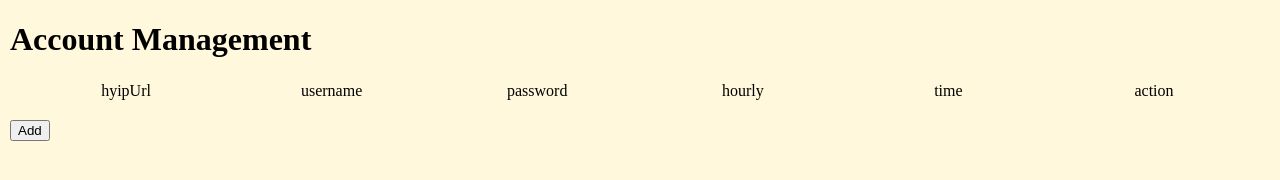
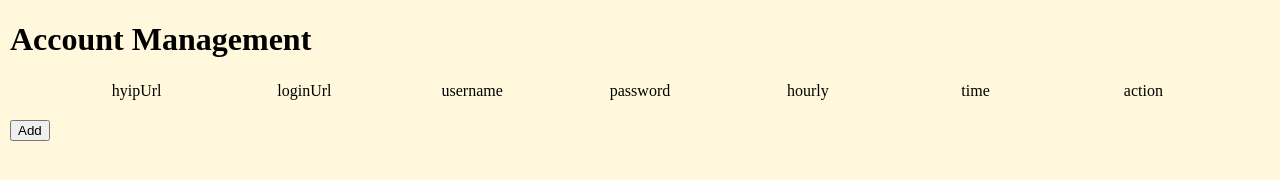
Before and after one commit to phamhuuhien/hyip, a website: page website/index.html in a window 1280 px wide. Drawn offline with Linux system fonts and the light colour scheme; no server answers.

Commit message:
Add Login Url

```diff
--- a/website/index.html
+++ b/website/index.html
@@ -17,7 +17,7 @@
 }
 
 .container .item {
-    flex-basis: 16%;
+    flex-basis: 13%;
 	margin: 2px;
 }
 
@@ -36,6 +36,7 @@
 <div class="contentbox">
 	<div class='container'>
 		<label class='item header'>hyipUrl</label>
+		<label class='item header'>loginUrl</label>
 		<label class='item header'>username</label>
 		<label class='item header'>password</label>
 		<label class='item header'>hourly</label>
@@ -44,6 +45,7 @@
 	</div>
 	<div ng-repeat="account in accounts"  class='container'>
 		<input type="text" class='item' name="hyipUrl" ng-model="account.hyipUrl" />
+		<input type="text" class='item' name="loginUrl" ng-model="account.loginUrl" />
 		<input type="text" class='item' name="username" ng-model="account.username" />
 		<input type="text" class='item' name="password" ng-model="account.password" />
 		<input type="text" class='item' name="hourly" ng-model="account.hourly" />
--- a/website/js/app.js
+++ b/website/js/app.js
@@ -22,7 +22,7 @@ angular.module('myApp', [])
 	$scope.save = function(account){
 		$http({
 			  method: 'GET',
-			  url: '/saveaccount/?hyipurl='+account.hyipUrl +'&username='+account.username +'&password='+ account.password+'&time='+ account.time+'&hourly='+account.hourly
+			  url: '/saveaccount/?hyipurl='+account.hyipUrl +'&loginurl='+account.loginUrl+'&username='+account.username +'&password='+ account.password+'&time='+ account.time+'&hourly='+account.hourly
 			}).then(function successCallback(response) {
 				if(response && response.data && response.data.hyipUrl){
 					alert('Saved successfully');
```
